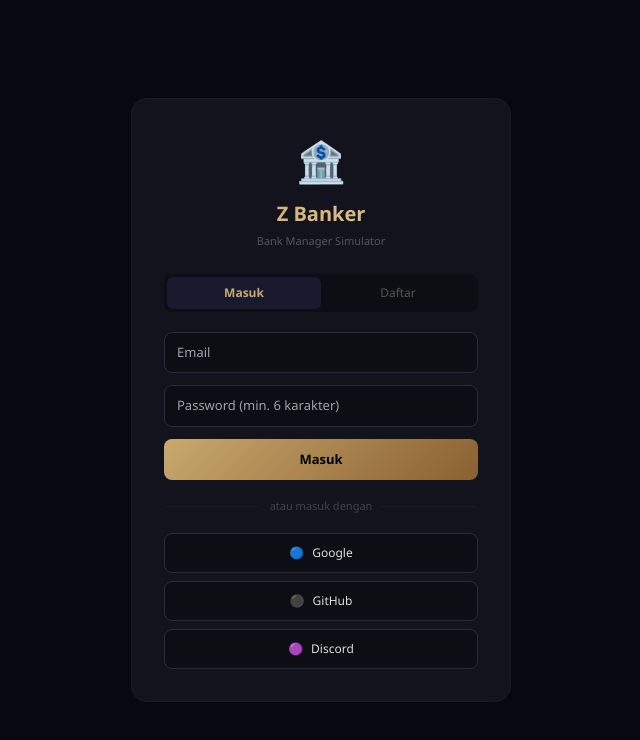
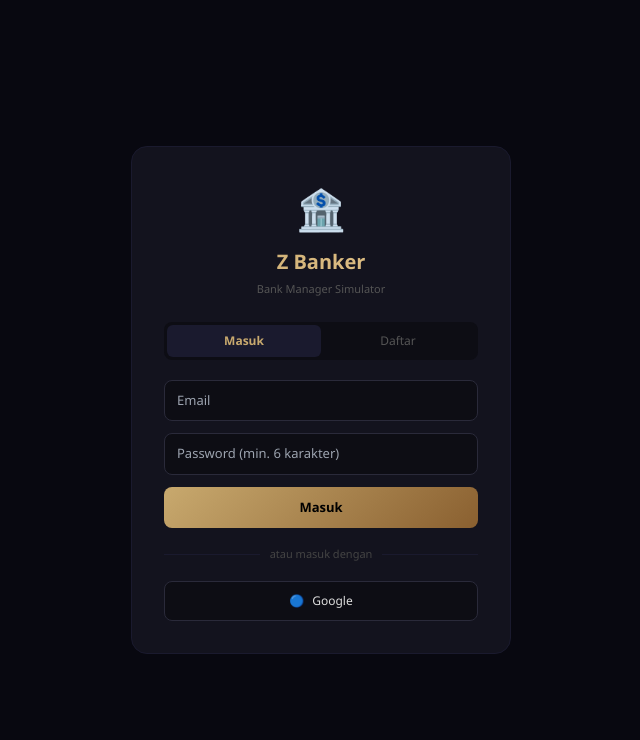
Before and after one commit to djvpri/z_banker, a Next.js app: page /auth/signin in a window 1280 px wide. Shown: the top 740 px of the page, without its empty margins (319-959 px from the left). Built offline with nearby package versions, Linux system fonts and the light colour scheme; no server answers.

Commit message:
Remove GitHub and Discord login options

```diff
--- a/src/app/auth/signin/page.tsx
+++ b/src/app/auth/signin/page.tsx
@@ -133,20 +133,7 @@
           }}>
             <span>🔵</span> Google
           </button>
-          <button onClick={() => signIn("github", { callbackUrl: "/dashboard" })} style={{
-            padding: "10px 14px", borderRadius: 8, border: "1px solid #2a2a3a",
-            background: "#0d0d14", color: "#ddd", fontSize: 12, cursor: "pointer",
-            display: "flex", alignItems: "center", justifyContent: "center", gap: 8,
-          }}>
-            <span>⚫</span> GitHub
-          </button>
-          <button onClick={() => signIn("discord", { callbackUrl: "/dashboard" })} style={{
-            padding: "10px 14px", borderRadius: 8, border: "1px solid #2a2a3a",
-            background: "#0d0d14", color: "#ddd", fontSize: 12, cursor: "pointer",
-            display: "flex", alignItems: "center", justifyContent: "center", gap: 8,
-          }}>
-            <span>🟣</span> Discord
-          </button>
+
         </div>
       </div>
     </div>
--- a/src/lib/auth.ts
+++ b/src/lib/auth.ts
@@ -1,8 +1,6 @@
 // src/lib/auth.ts
 import { NextAuthOptions } from "next-auth";
 import GoogleProvider from "next-auth/providers/google";
-import GithubProvider from "next-auth/providers/github";
-import DiscordProvider from "next-auth/providers/discord";
 import CredentialsProvider from "next-auth/providers/credentials";
 import { PrismaAdapter } from "@auth/prisma-adapter";
 import { prisma } from "@/lib/prisma";
@@ -14,14 +12,6 @@
     ...(process.env.GOOGLE_CLIENT_ID ? [GoogleProvider({
       clientId: process.env.GOOGLE_CLIENT_ID!,
       clientSecret: process.env.GOOGLE_CLIENT_SECRET!,
-    })] : []),
-    ...(process.env.GITHUB_CLIENT_ID ? [GithubProvider({
-      clientId: process.env.GITHUB_CLIENT_ID!,
-      clientSecret: process.env.GITHUB_CLIENT_SECRET!,
-    })] : []),
-    ...(process.env.DISCORD_CLIENT_ID ? [DiscordProvider({
-      clientId: process.env.DISCORD_CLIENT_ID!,
-      clientSecret: process.env.DISCORD_CLIENT_SECRET!,
     })] : []),
     CredentialsProvider({
       name: "Email & Password",
```
